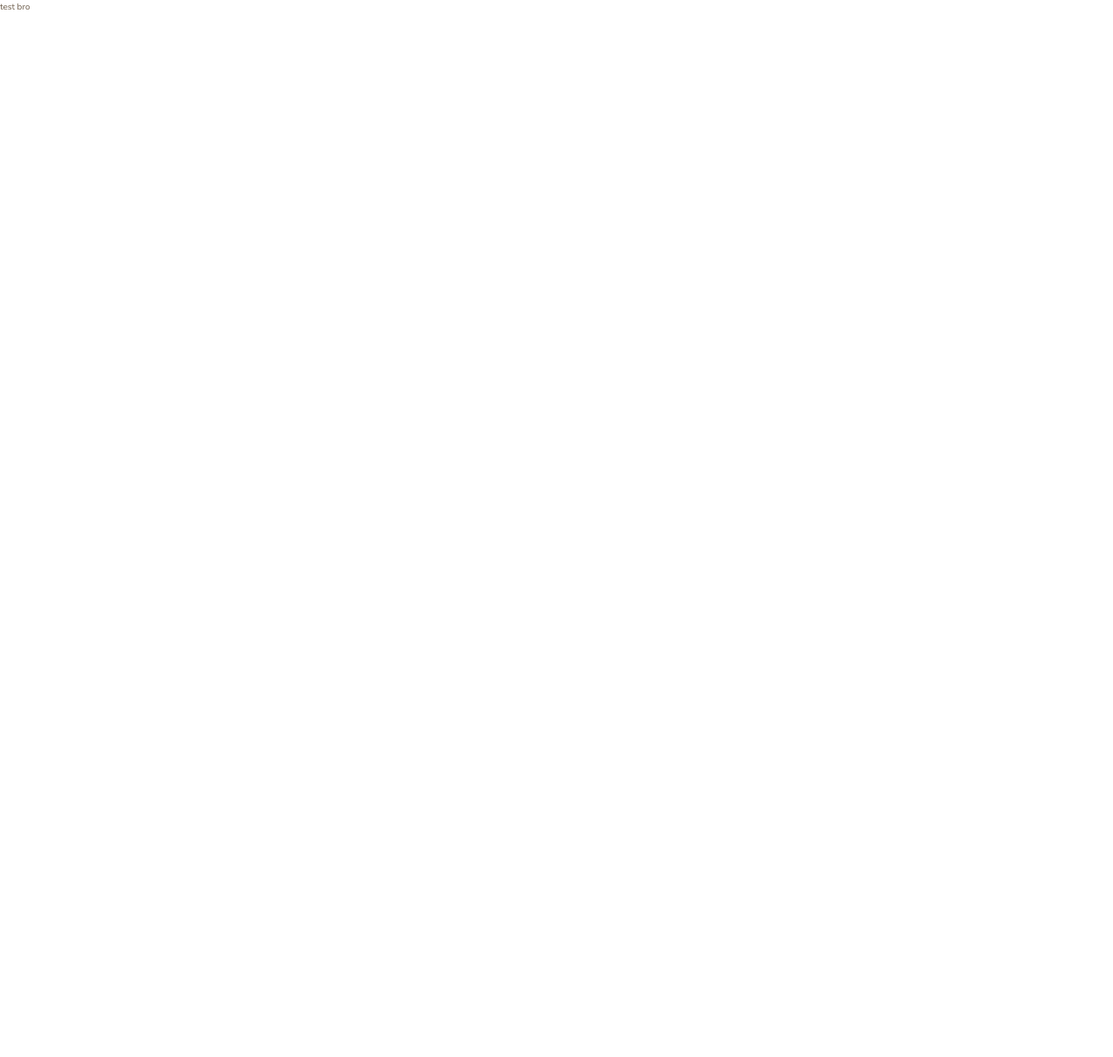
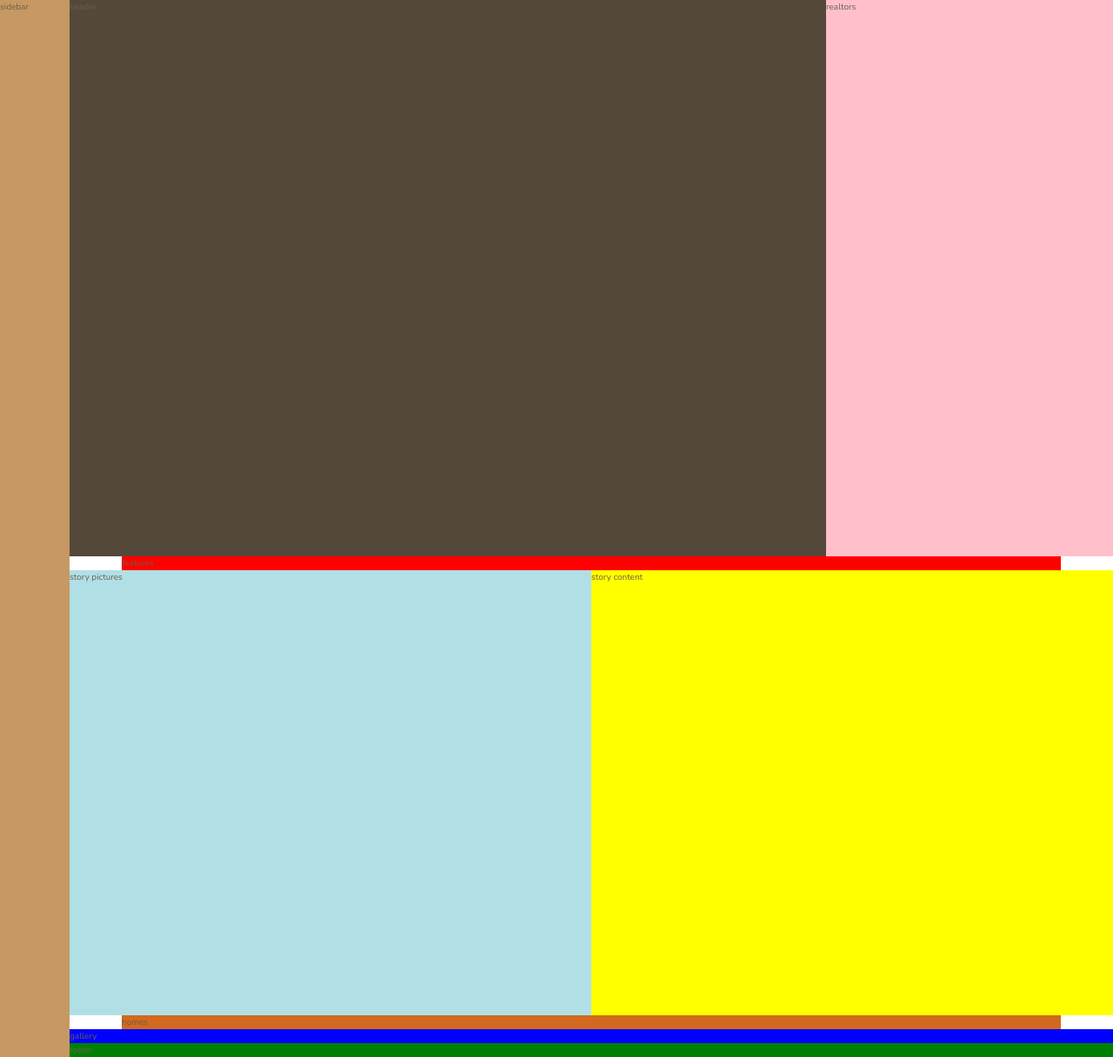
Before and after one commit to manzif/manzi-nexter, a website: page index.html in a window 1280 px wide. Shown: the whole page at 87% size. Before the commit the page ends 800 px from the top, so only its background shows below. Drawn offline with nearby package versions, Linux system fonts and the light colour scheme.

Commit message:
designing the grid colummns and rows

```diff
--- a/index.html
+++ b/index.html
@@ -13,6 +13,32 @@
         <title>nexter &mdash; your home, your freedom</title>
     </head>
     <body class="container">
-        test bro
+        <div class="sidebar">
+            sidebar
+        </div>
+        <header class="header">
+            header
+        </header>
+        <div class="realtors">
+            realtors
+        </div>
+        <section class="features">
+            features
+        </section>
+        <div class="story__pictures">
+            story pictures
+        </div>
+        <div class="story__content">
+            story content
+        </div>
+        <section class="homes">
+            homes
+        </section>
+        <section class="gallery">
+            gallery
+        </section>
+        <footer class="footer">
+            footer
+        </footer>
     </body>
 </html>
--- a/sass/_base.scss
+++ b/sass/_base.scss
@@ -33,3 +33,11 @@ body {
     font-weight: 300;
     line-height: 1.6;
 }
+
+.container  {
+    display: grid;
+    grid-template-rows: 80vh min-content 40vw repeat(3, min-content);
+    grid-template-columns: [sidebar-start] 8rem [sidebar-end full-start] minmax(6rem, 1fr) [center-start] repeat(8,
+    [col-start] minmax(min-content, 14rem) [col-end]) [center-end] minmax(6rem, 1fr) [full-end];
+
+}
--- a/sass/_features.scss
+++ b/sass/_features.scss
@@ -0,0 +1,4 @@
+.features {
+    background-color: red;
+    grid-column: center-start / center-end;
+}
--- a/sass/_footer.scss
+++ b/sass/_footer.scss
@@ -0,0 +1,4 @@
+.footer {
+    background-color: green;
+    grid-column: full-start / full-end;
+}
--- a/sass/_gallery.scss
+++ b/sass/_gallery.scss
@@ -0,0 +1,4 @@
+.gallery {
+    background-color: blue;
+    grid-column: full-start / full-end;
+}
--- a/sass/_header.scss
+++ b/sass/_header.scss
@@ -0,0 +1,4 @@
+.header  {
+    background-color: $color-grey-dark-1;
+    grid-column: full-start / col-end 6;
+}
--- a/sass/_homes.scss
+++ b/sass/_homes.scss
@@ -0,0 +1,4 @@
+.homes {
+    background-color: chocolate;
+    grid-column: center-start / center-end;
+}
--- a/sass/_realtors.scss
+++ b/sass/_realtors.scss
@@ -0,0 +1,4 @@
+.realtors {
+    background-color: pink;
+    grid-column: col-start 7 / full-end;
+}
--- a/sass/_sidebar.scss
+++ b/sass/_sidebar.scss
@@ -0,0 +1,5 @@
+.sidebar {
+    background-color: $color-primary;
+    grid-column: sidebar-start / sidebar-end;
+    grid-row: 1 / -1;
+}
--- a/sass/_story.scss
+++ b/sass/_story.scss
@@ -0,0 +1,11 @@
+.story {
+
+    &__pictures {
+        background-color: powderblue;
+        grid-column: full-start / col-end 4;
+    }
+    &__content {
+        background-color: yellow;
+        grid-column: col-start 5 / full-end;
+    }
+}
```
Also changed, not shown: css/style.css, 1 other file.
